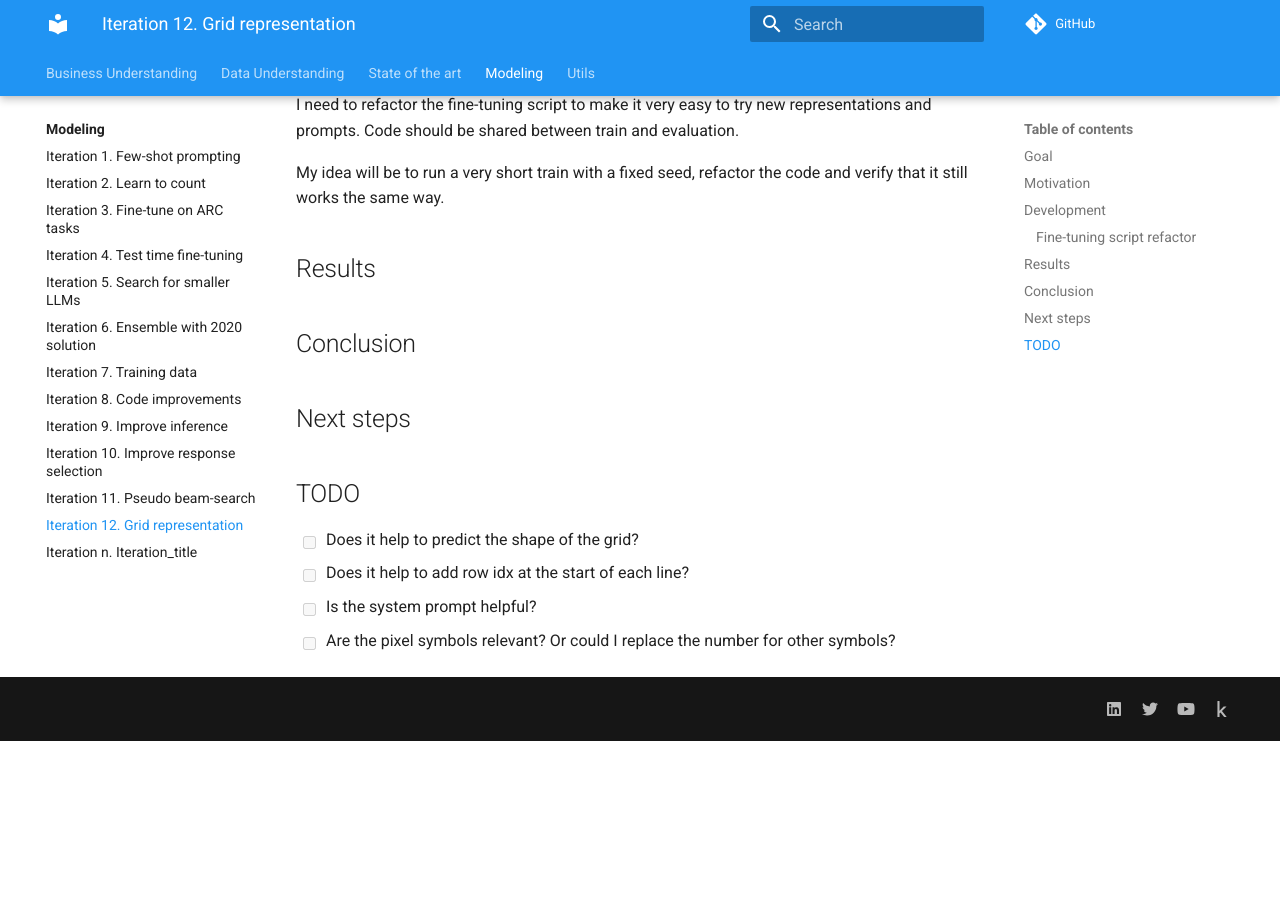
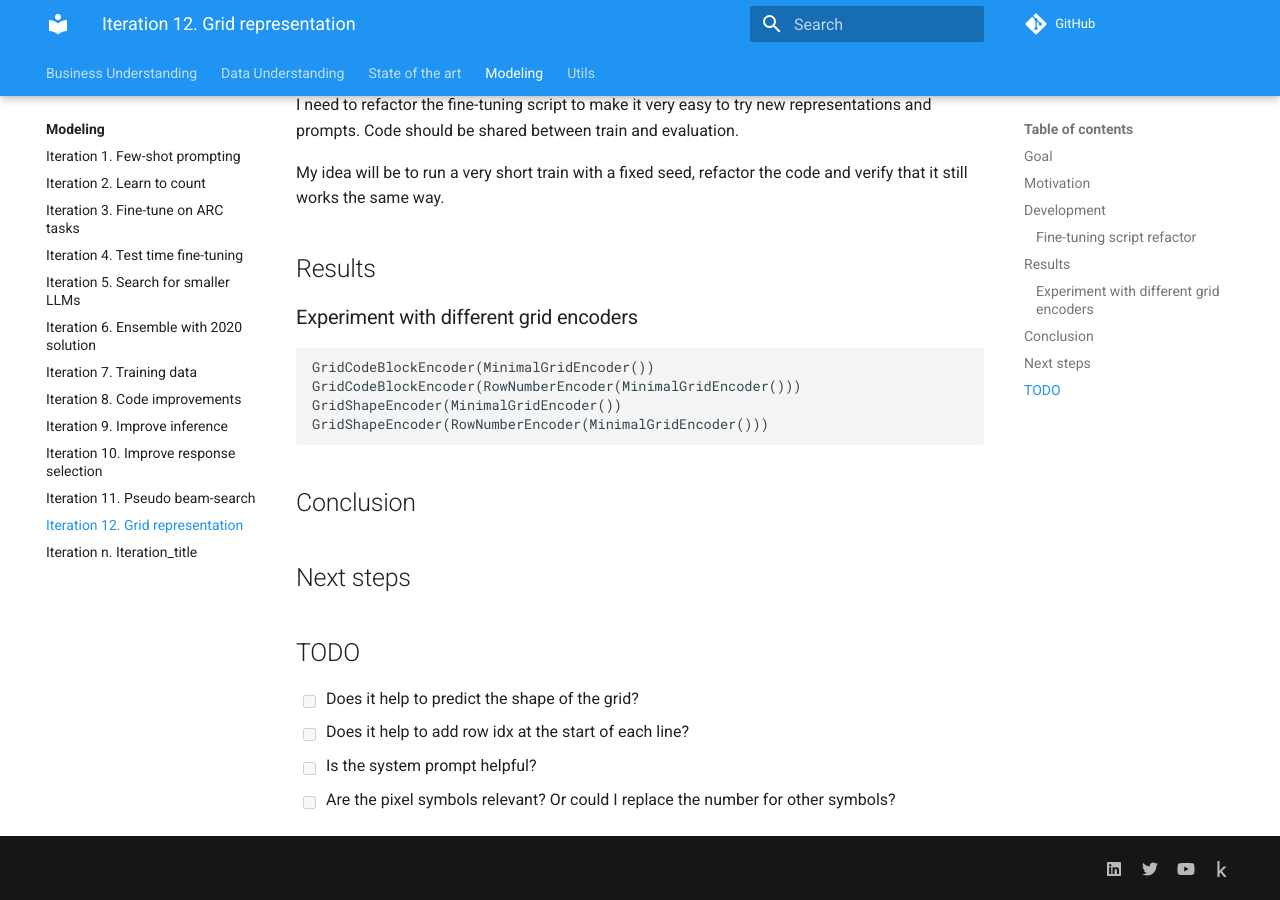
Before and after one commit to zhengjunyao-work/arc24, an MkDocs documentation site: the page built from docs/modeling/Iteration_12_grid_representation.md, in a window 1280 px wide and 900 px high, scrolled down 675 px. Built offline with MkDocs 1.6.1 and Material for MkDocs 9.7.7, drawn with Linux system fonts in a browser that asks for light colours; comment, search, counter and statistics services are not loaded; before the commit the page ends 1416 px from its top, so only the background shows below that.

Commit message:
defined the experiment

````diff
--- a/docs/modeling/Iteration_12_grid_representation.md
+++ b/docs/modeling/Iteration_12_grid_representation.md
@@ -25,6 +25,16 @@ My idea will be to run a very short train with a fixed seed, refactor the code a
 
 ## Results
 
+### Experiment with different grid encoders
+
+```
+GridCodeBlockEncoder(MinimalGridEncoder())
+GridCodeBlockEncoder(RowNumberEncoder(MinimalGridEncoder()))
+GridShapeEncoder(MinimalGridEncoder())
+GridShapeEncoder(RowNumberEncoder(MinimalGridEncoder()))
+```
+
+
 ## Conclusion
 
 ## Next steps
````
Also changed, not shown: 1 other file.
